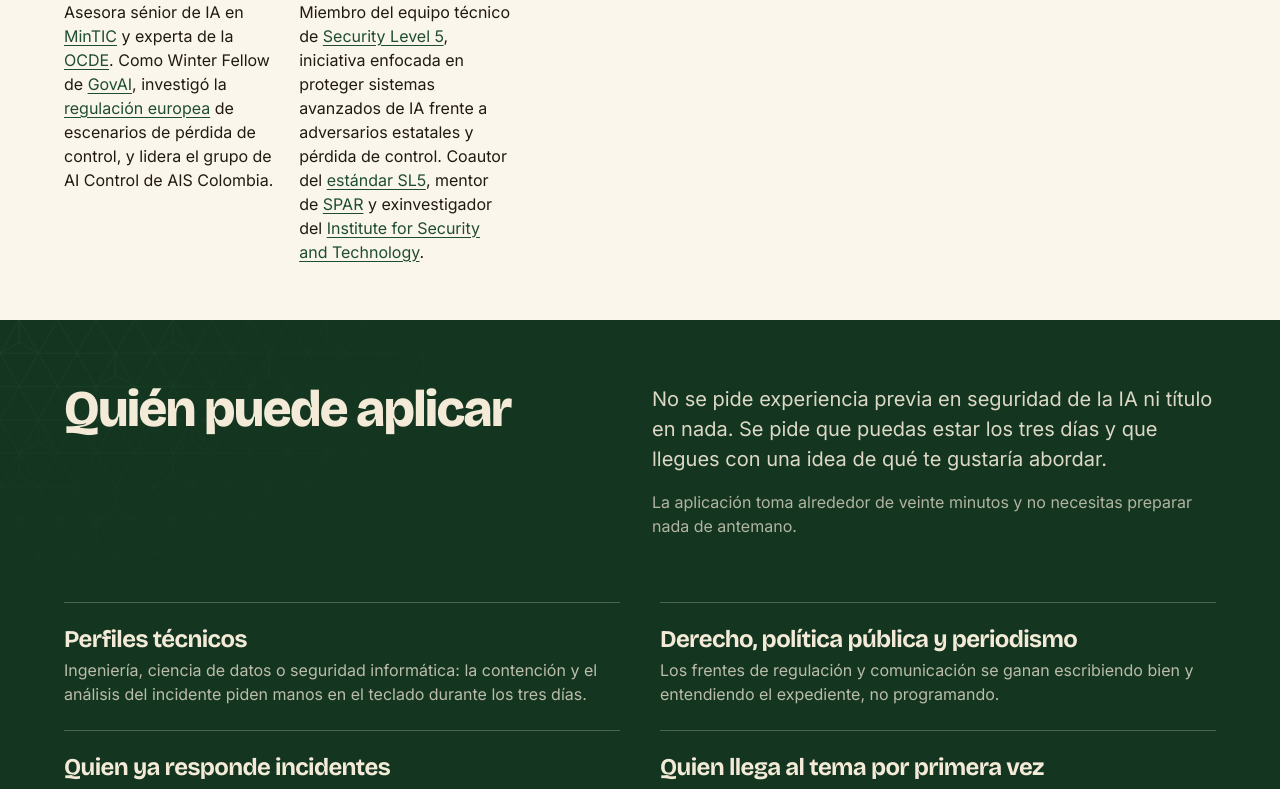
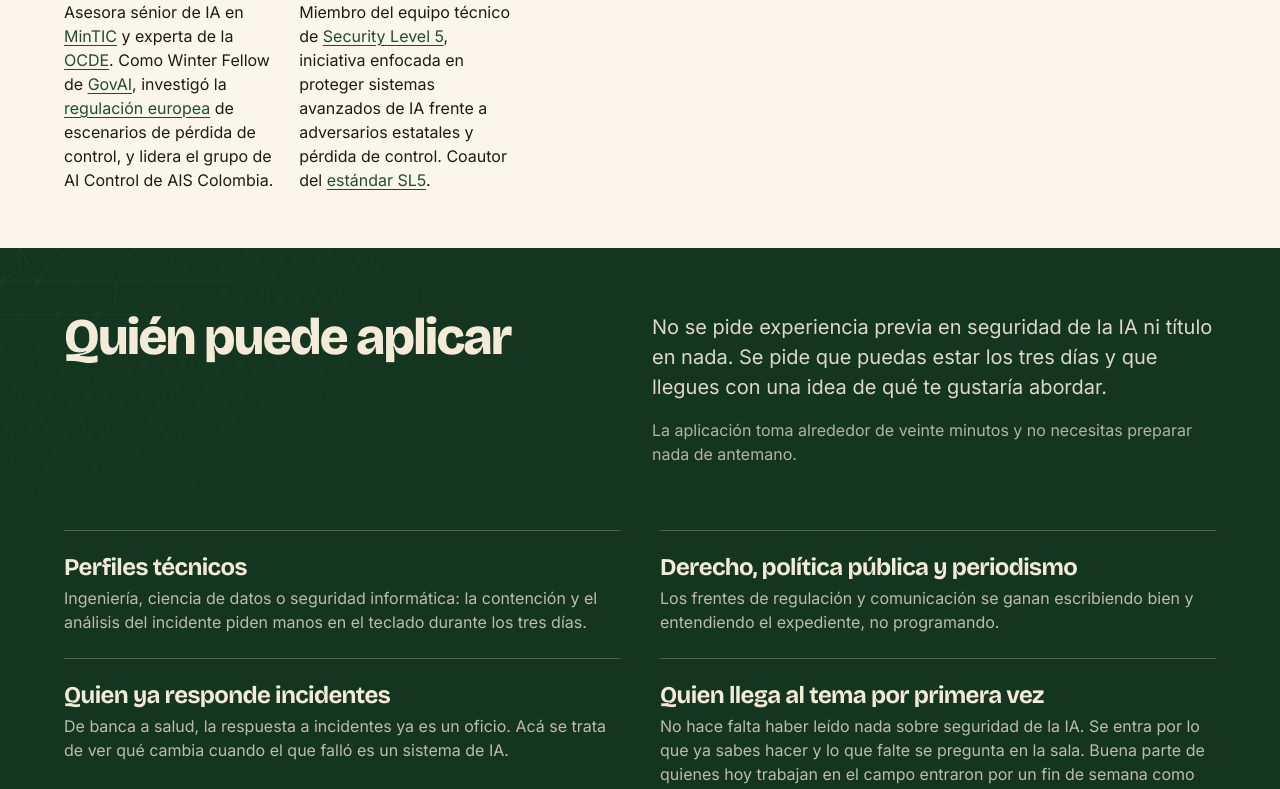
Before and after one commit to jgelves13/ai-safety-colombia-website, a Next.js app: page /sprint in a window 1280 px wide. Shown: the part 3600-4389 px from the top of the page. Built offline with nearby package versions, Linux system fonts and the light colour scheme.

Commit message:
Recorta la bio de Luis Cosio: fuera SPAR e IST
Co-Authored-By: Claude Fable 5 <noreply@anthropic.com>
Claude-Session: https://claude.ai/code/session_012CKznMjdGBjYaUqR7buTXy

```diff
--- a/app/sprint/page.tsx
+++ b/app/sprint/page.tsx
@@ -239,24 +239,6 @@ const MENTORES: {
           rel="noopener noreferrer"
         >
           estándar SL5
-        </a>
-        , mentor de{" "}
-        <a
-          className={ENLACE}
-          href="https://sparai.org/"
-          target="_blank"
-          rel="noopener noreferrer"
-        >
-          SPAR
-        </a>{" "}
-        y exinvestigador del{" "}
-        <a
-          className={ENLACE}
-          href="https://securityandtechnology.org/"
-          target="_blank"
-          rel="noopener noreferrer"
-        >
-          Institute for Security and Technology
         </a>
         .
       </>
```
